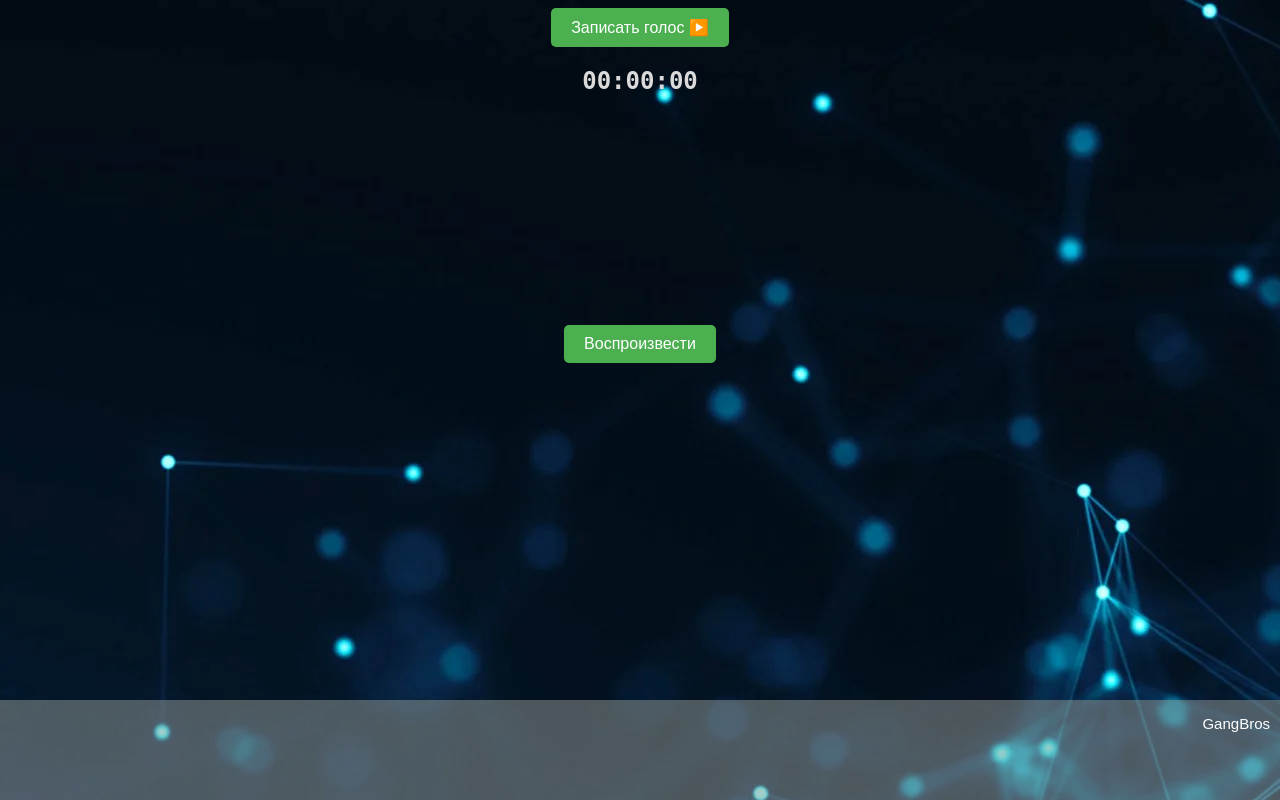
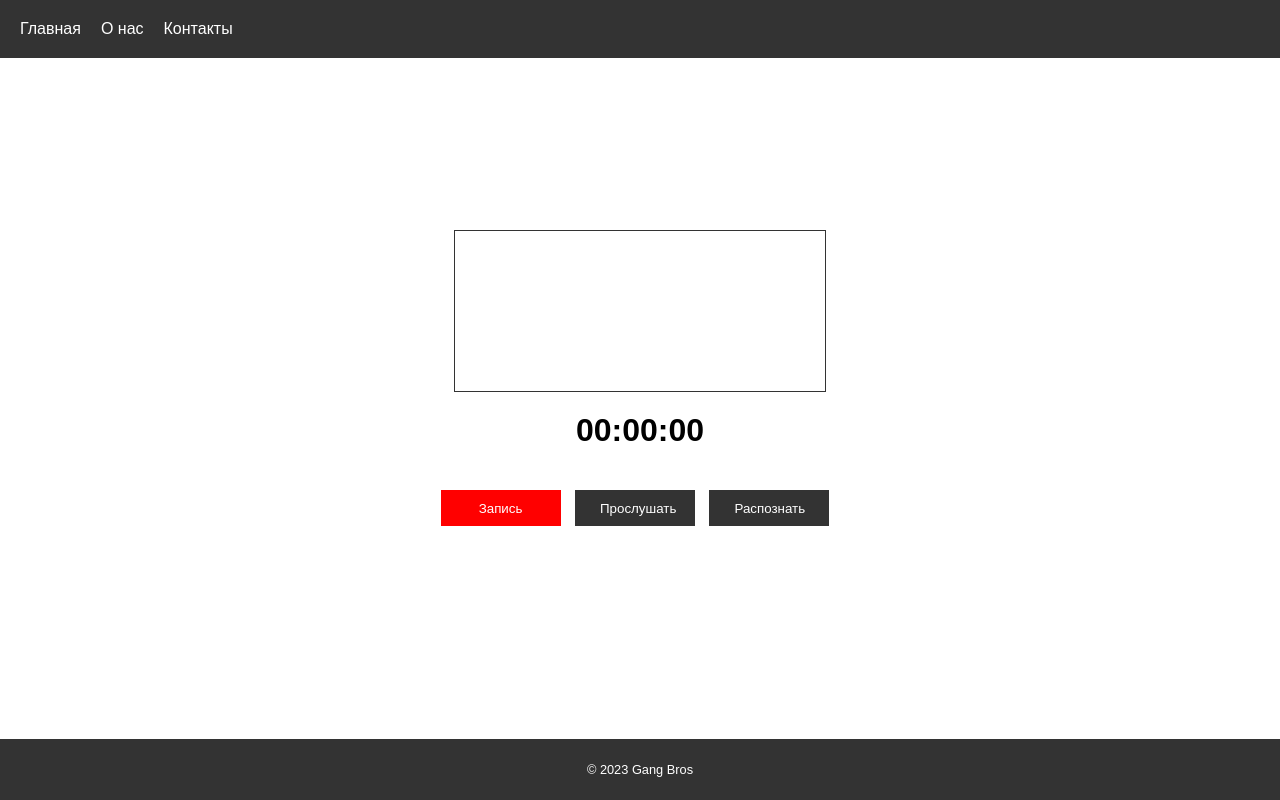
Before and after one commit to MpirtGod/WebAppVoiceTransmition, a Flask app: page / in a window 1280 px wide. Run offline with Flask 3, Linux system fonts and the light colour scheme; a map, chart or similar area stays blank.

Commit message:
Create alternative version

```diff
--- a/app.py
+++ b/app.py
@@ -10,8 +10,13 @@ app = Flask(__name__, template_folder=template_folder)
 
 
 @app.route('/')
-def hello_world():
+def index():
     return render_template("index.html")
+
+
+@app.route('/about')
+def about():
+    return render_template("about.html")
 
 
 @app.route("/js/<path:path>")
@@ -26,10 +31,12 @@ def send_css(path):
 
 @app.route('/upload-audio', methods=['POST'])
 def upload_audio():
-    file = request.files['audio']
-    file.save('audio.wav')
+    file = request.files['voice']
+    file_content = file.read()
+    with open('audio.wav', 'wb') as f:
+        f.write(file_content)
     return 'Audio uploaded successfully'
 
 
 if __name__ == '__main__':
-    app.run(debug=True)
+    app.run()
--- /dev/null
+++ b/templates/css/about.css
@@ -0,0 +1,5 @@
+main {
+ display: flex;
+ flex-wrap: wrap;
+ justify-content: center;
+}
--- a/templates/css/style.css
+++ b/templates/css/style.css
@@ -1,97 +1,101 @@
+html, body {
+  weight: 100%;
+  height: 100%;
+}
+
 body {
-  font-family: Arial, sans-serif;
-  background-image: url("images/bg.jpeg");
+ margin: 0;
+ padding: 0;
+ font-family: Arial, sans-serif;
+}
+
+header {
+ background-color: #333;
+ color: #fff;
+ padding: 20px;
+ padding-right: 10px;
+}
+
+nav ul {
+ list-style: none;
+ margin: 0;
+ padding: 0;
+ display: flex;
+}
+
+nav li {
+ margin-right: 20px;
+}
+
+nav a {
+ color: #fff;
+ text-decoration: none;
+}
+
+main {
+ display: flex;
+ flex-direction: column;
+ align-items: center;
+ justify-content: center;
+ height: 80vh;
+}
+
+canvas {
+ border: 1px solid #333;
+}
+
+h1 {
+ font-size: 2rem;
+ margin-top: 20px;
+}
+
+.buttons {
+ margin-top: 20px;
 }
 
 button {
-  display: block;
-  font-size: 16px;
-  padding: 10px 20px;
-  border-radius: 5px;
-  border: none;
-  background-color: #4CAF50;
-  color: white;
-  cursor: pointer;
+ background-color: #333;
+ color: #fff;
+ border: none;
+ padding: 10px 25px;
+ margin-right: 10px;
+ cursor: pointer;
+ width: 120px;
+ height: 36px;
 }
 
 button:hover {
-  background-color: #3e8e41;
+ background-color: #555;
+}
+
+#record {
+    background-color: #FF0000;
+}
+
+.photo {
+ margin: 20px;
+ width: 300px;
+}
+
+img {
+ width: 100%;
 }
 
 h2 {
-  font-size: 24px;
-  margin-top: 20px;
+ margin-top: 10px;
 }
 
-#timer {
-  display: block;
-  font-family: monospace;
-  text-align: center;
-  color: #dadada;
-}
-
-canvas {
-  /*border: 1px solid #ccc;*/
-  margin: 0 auto;
-  margin-top: 20px;
-  display: block;
-}
-
-#record {
-  margin: 0 auto;
-}
-
-#stop {
-  display: block;
-  background-color: #ce1414;
-  margin: 0 auto;
-}
-
-#stop:hover {
-  background-color: #af1212;
-}
-
-#play {
-  margin: 10px auto 0;
-}
-
-#playing {
-  display: block;
-  background-color: #eaab0a;
-  margin: 10px auto 0;
-}
-
-#pause {
-  display: block;
-  background-color: #4CAF50;
-  margin: 10px auto 0;
-}
-
-#playing:hover {
-  background-color: #c28f08;
-}
-
-#pause:hover {
-  background-color: #3e8e41;
+p {
+ font-size: 0.8rem;
+ line-height: 1.2;
 }
 
 footer {
-    position: fixed;
-    left: 0; bottom: 0;
-    background: rgba(149, 157, 153, 0.5);
-    color: #fff;
-    width: 100%;
-    height: 100px;
-    z-index: 2;
+ background-color: #333;
+ color: #fff;
+ padding: 10px 0;
+ text-align: center;
+ position: absolute;
+ bottom: 0;
+ width: 100%;
 }
-
-footer p {
-    font-size: 15px;
-    padding-left: 20px;
-    padding-right: 10px;
-    text-align: right;
-}
-
-/*canvas {*/
-/*    background-color: white;*/
-/*}*/
--- a/templates/index.html
+++ b/templates/index.html
@@ -1,19 +1,31 @@
 <!DOCTYPE html>
 <html>
 <head>
-    <link rel="stylesheet" href="css/style.css">
-    <meta charset="UTF-8">
-    <title>Запись голоса</title>
+ <title>Главная</title>
+ <link rel="stylesheet" type="text/css" href="css/style.css">
 </head>
 <body>
-    <button id="record">Записать голос ▶️</button>
-<!--    <button id="stop">Stop</button>-->
-    <h2><time id="timer">00:00:00</time></h2>
-    <canvas id="canvas" width="300" height="200"></canvas>
-    <button id="play">Воспроизвести</button>
-    <script type="text/javascript" src="/js/voice_record.js"></script>
+ <header>
+  <nav>
+   <ul>
+    <li><a href="/">Главная</a></li>
+    <li><a href="/about">О нас</a></li>
+    <li><a href="#">Контакты</a></li>
+   </ul>
+  </nav>
+ </header>
+ <main>
+  <canvas id="canvas" width="370" height="160"></canvas>
+  <h1 id="timer">00:00:00</h1>
+  <div class="buttons">
+   <button id="record">Запись</button>
+   <button id="play">Прослушать</button>
+   <button id="recogn">Распознать</button>
+  </div>
+ </main>
  <footer>
-      <p>GangBros</p>
+  <p>&copy; 2023 Gang Bros</p>
  </footer>
+ <script src="js/record_new.js"></script>
 </body>
 </html>
--- /dev/null
+++ b/templates/js/record_new.js
@@ -0,0 +1,162 @@
+const recordButton = document.getElementById('record');
+const stopButton = document.getElementById('stop');
+const playButton = document.getElementById('play');
+
+const timer = document.getElementById('timer');
+let interval;
+let seconds = 0, minutes = 0, hours = 0;
+
+const canvas = document.getElementById("canvas");
+let canvasCtx = canvas.getContext("2d");
+
+let analyserNode;
+let sourceNode;
+let requestId;
+
+let url;
+let audio;
+let pause;
+
+function startTimer() {
+  interval = setInterval(function() {
+   seconds++;
+   if (seconds == 60) {
+    seconds = 0;
+    minutes++;
+    if (minutes == 60) {
+     minutes = 0;
+     hours++;
+    }
+   }
+   timer.innerHTML = (hours ? (hours > 9 ? hours : "0" + hours) : "00") + ":" + (minutes ? (minutes > 9 ? minutes : "0" + minutes) : "00") + ":" + (seconds > 9 ? seconds : "0" + seconds);
+  }, 1000);
+}
+
+function stopTimer() {
+  clearInterval(interval);
+}
+
+function resetTimer() {
+  clearInterval(interval);
+  seconds = 0;
+  minutes = 0;
+  hours = 0;
+  timer.innerHTML = "00:00:00";
+}
+
+function draw() {
+  analyserNode.fftSize = 2048;
+  sourceNode.connect(analyserNode);
+  let dataArray = new Uint8Array(analyserNode.frequencyBinCount);
+  requestId = requestAnimationFrame(draw);
+  canvasCtx.clearRect(0, 0, canvas.width, canvas.height);
+  analyserNode.getByteFrequencyData(dataArray);
+  let barWidth = canvas.width / 150;
+  let barHeight;
+  let x = 0;
+  for (let i = 0; i < dataArray.length; i++) {
+    barHeight = dataArray[i] / 2;
+    if (barHeight < 1) { // Если нет звука, рисуем один пиксель
+      barHeight = 1;
+    }
+    canvasCtx.fillStyle = `rgb(${barHeight * 1.3},175,80)`;
+    canvasCtx.fillRect(x, (canvas.height - barHeight) / 2, barWidth, barHeight);
+    x += barWidth;
+  }
+}
+
+function sendVoice(form) {
+  let request = new XMLHttpRequest();
+  request.overrideMimeType('text/plain');
+
+  request.onload = function() {
+    if (request.status != 200) {
+      alert("Не приняли!");
+    } else {
+      alert(request.responseText);
+    }
+  }
+
+  request.open("POST", "/upload-audio");
+  request.send(form);
+}
+
+async function getMedia(constraints) {
+  let stream = null;
+
+  try {
+    stream = await navigator.mediaDevices.getUserMedia(constraints);
+    console.log("Микрофон инициализирован!!!");
+  } catch(err) {
+    alert("Ошибка инициализации записывающего устройства!");
+  }
+
+  if (stream == null) {
+    return;
+  }
+
+  let audioContext = new AudioContext();
+  let mediaRecorder = new MediaRecorder(stream);
+  let chunks = [];
+
+  recordButton.addEventListener('click', function() {
+    if (mediaRecorder.state != 'inactive') {
+      recordButton.style.backgroundColor = "#FF0000";
+      recordButton.textContent = "Запись";
+      mediaRecorder.stop();
+      stopTimer();
+      cancelAnimationFrame(requestId);
+      canvasCtx.clearRect(0, 0, canvas.width, canvas.height);
+      return;
+    }
+
+    recordButton.style.backgroundColor = "#0000FF";
+    recordButton.textContent = "Остановить";
+    resetTimer();
+    startTimer();
+    mediaRecorder.start();
+    sourceNode = audioContext.createMediaStreamSource(stream);
+    analyserNode = audioContext.createAnalyser();
+    draw();
+  });
+
+  mediaRecorder.addEventListener('dataavailable', function(event) {
+    chunks.push(event.data);
+  });
+
+  mediaRecorder.addEventListener('stop', function() {
+    let blob = new Blob(chunks, { type: 'audio/wav' });
+    let fd = new FormData();
+    fd.append('voice', blob);
+    sendVoice(fd);
+    url = URL.createObjectURL(blob);
+    chunks = [];
+  });
+
+  playButton.addEventListener('click', function() {
+    if (url === undefined) {
+      return;
+    }
+
+    if (audio !== undefined && !pause) {
+      pause = true;
+      audio.pause()
+      return
+    }
+
+    if (audio !== undefined && pause) {
+      pause = false;
+      audio.play()
+      return
+    }
+
+    audio = new Audio();
+    pause = false;
+
+    audio.addEventListener('play', function() {
+
+    });
+  });
+}
+
+getMedia({ audio: true });
```
Also changed, not shown: templates/about.html (added, +39 -0 lines). Lines whose indentation alone changed are shown as unchanged.
